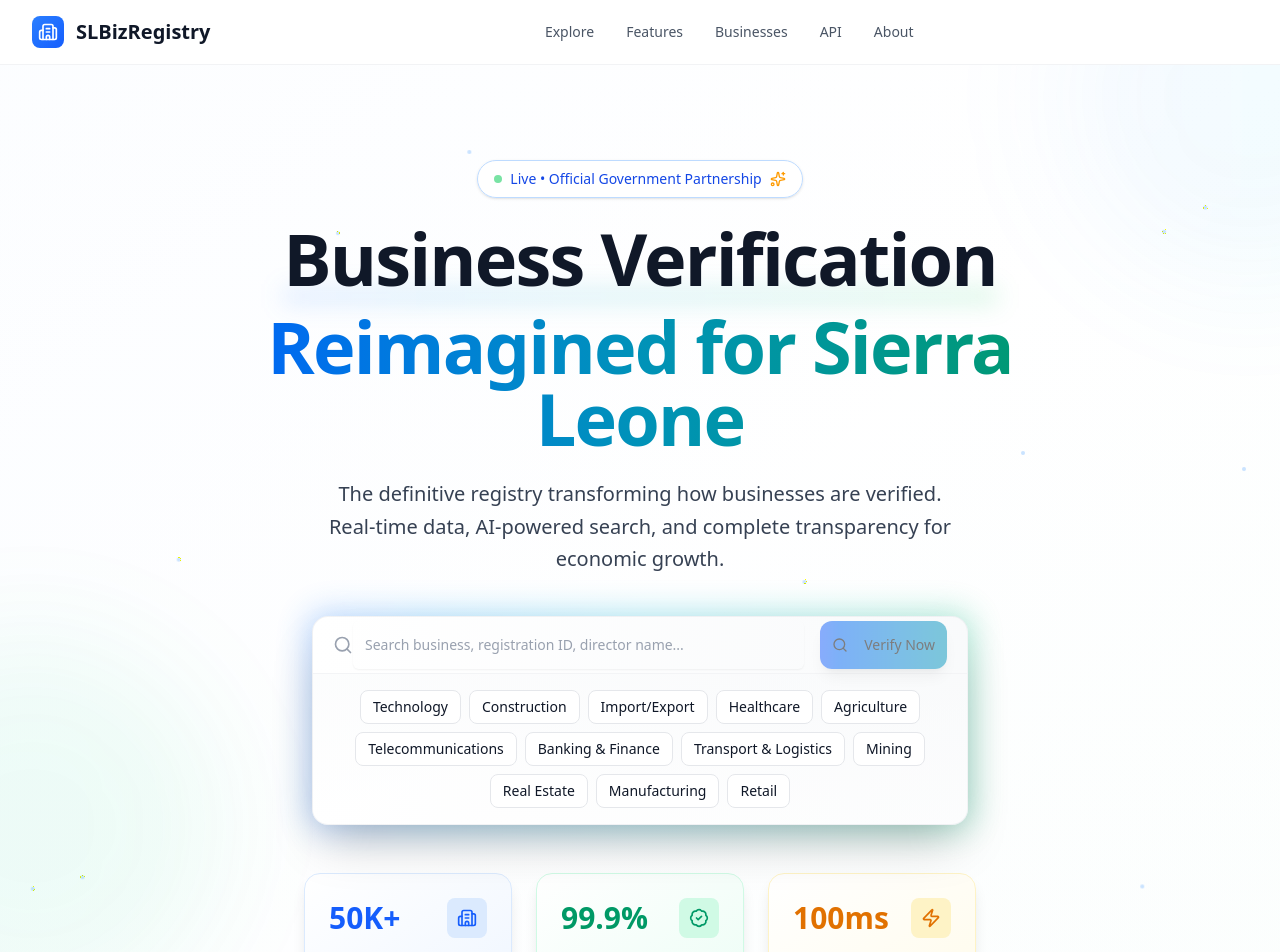
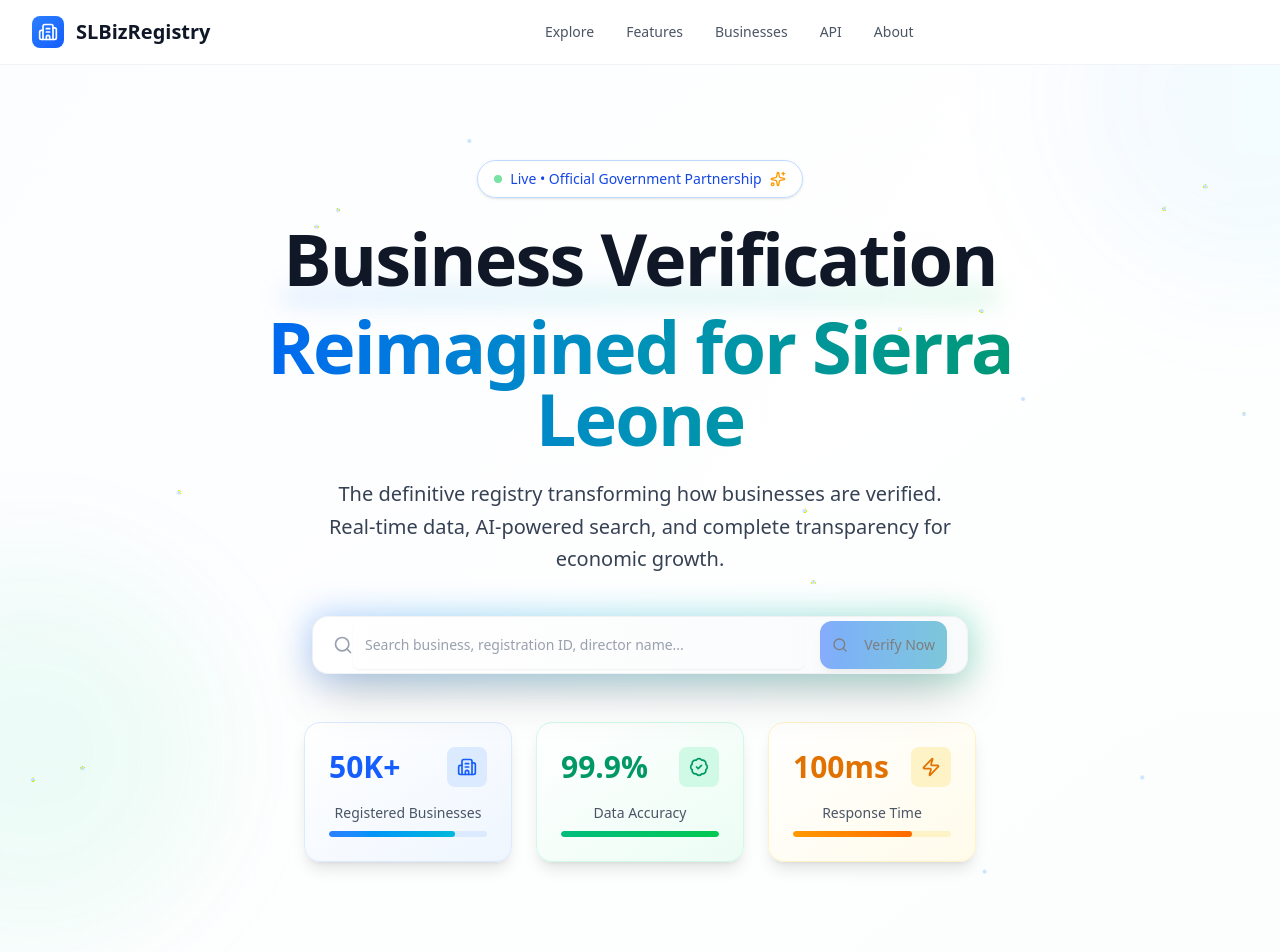
Before and after one commit to Walon-Foundation/business-directory, a Next.js app: page / in a window 1280 px wide. Shown: the top 952 px of the page. Built offline with nearby package versions, Linux system fonts and the light colour scheme.

Commit message:
feat: disable WhatsApp copy alert and search suggestions UI

```diff
--- a/app/page.tsx
+++ b/app/page.tsx
@@ -234,7 +234,7 @@ export default function Home() {
   const copyWhatsAppNumber = () => {
     navigator.clipboard.writeText(whatsappNumber);
     // You could add a toast notification here
-    alert("WhatsApp number copied to clipboard!");
+    // alert("WhatsApp number copied to clipboard!");
   };
 
   return (
@@ -320,7 +320,7 @@ export default function Home() {
                   </div>
 
                   {/* Search Suggestions */}
-                  <div className="border-t border-gray-100 bg-gradient-to-b from-gray-50/50 to-white/50 p-4">
+                  {/* <div className="border-t border-gray-100 bg-gradient-to-b from-gray-50/50 to-white/50 p-4">
                     <div className="flex flex-wrap gap-2 justify-center">
                       {searchCategories.map((category) => (
                         <button
@@ -332,7 +332,7 @@ export default function Home() {
                         </button>
                       ))}
                     </div>
-                  </div>
+                  </div> */}
                 </div>
 
                 {/* Search Results Dropdown */}
```
